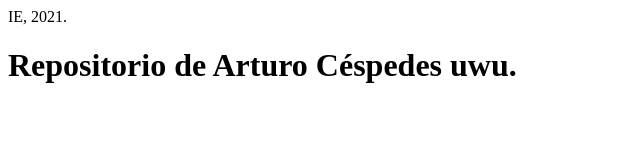
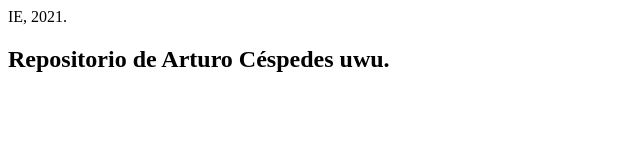
Before and after one commit to arturocespedes/IE-2021, a plain HTML site: page index.html in a window 1280 px wide. Shown: the whole page, without its empty margins (0-640 px from the left). Drawn offline with Linux system fonts and the light colour scheme.

Commit message:
Update index.html

```diff
--- a/index.html
+++ b/index.html
@@ -3,6 +3,6 @@
     <tittle>IE, 2021.</tittle>
   </head>
   <body>
-    <h1>Repositorio de Arturo Céspedes uwu.</h1>
+    <h2>Repositorio de Arturo Céspedes uwu.</h2>
   </body>
 </html>
```
